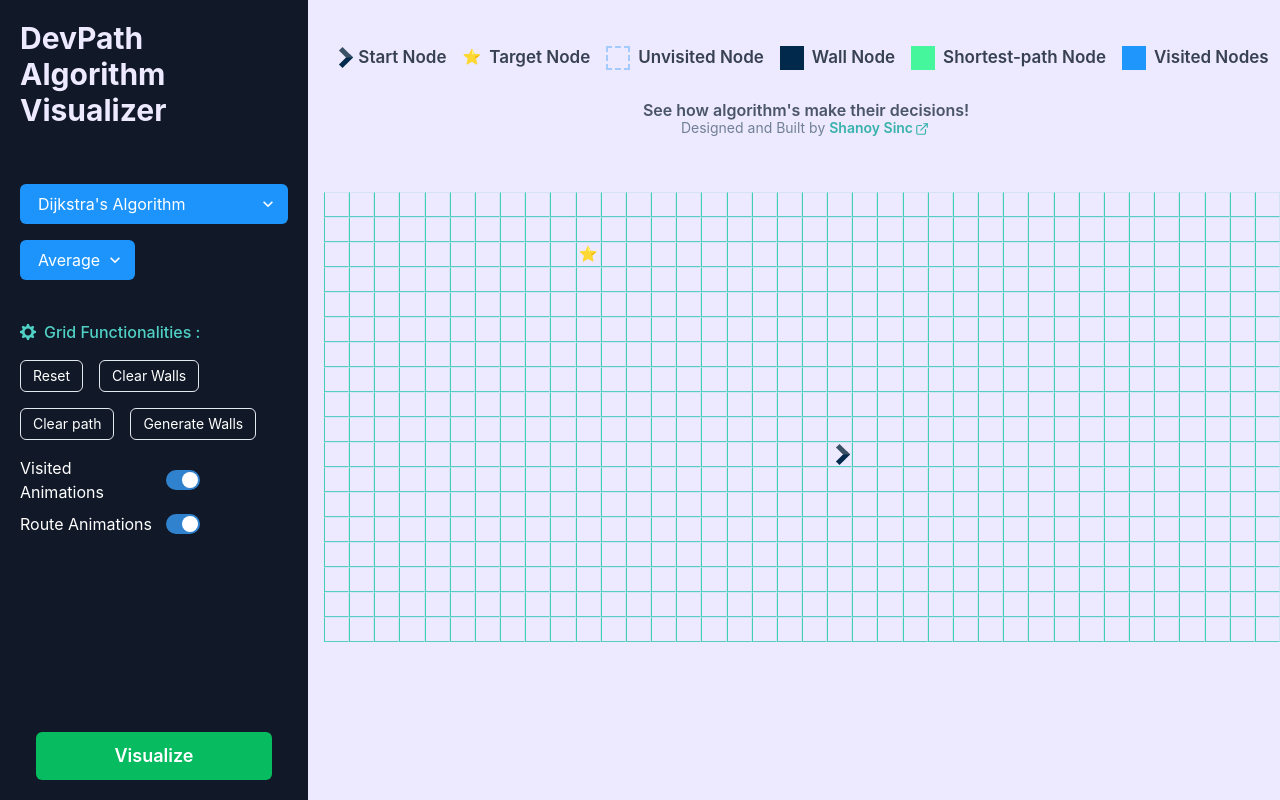
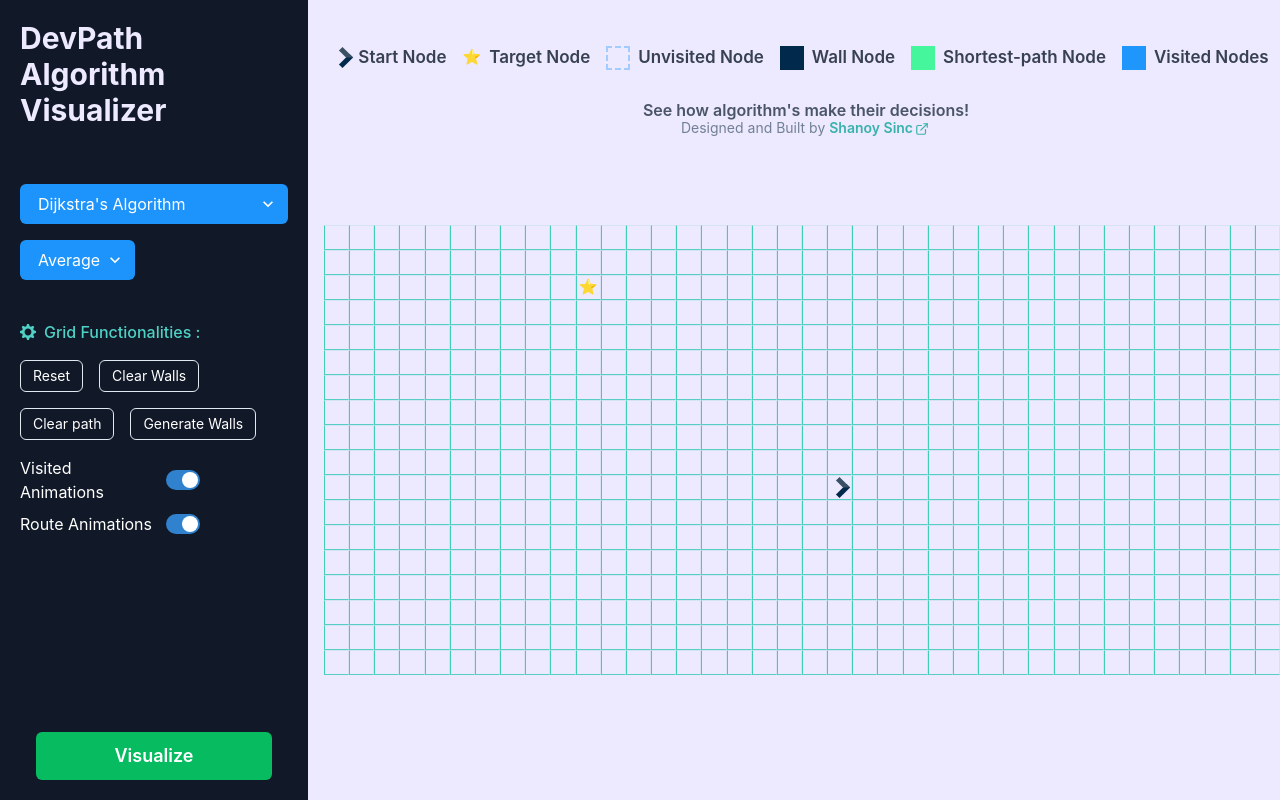
Before and after one commit to shanoysinc/Path-Visualizer, a React (Vite) app: page / in a window 1280 px wide. Built offline with nearby package versions, Linux system fonts and the light colour scheme.

Commit message:
change drawer pos

```diff
--- a/src/App.css
+++ b/src/App.css
@@ -63,8 +63,8 @@
   border-top: 1px solid hsla(0, 0%, 84%, 0.1);
   border-bottom: 1px solid hsla(0, 0%, 84%, 0.544);
   border-right: 1px solid hsla(0, 0%, 84%, 0.1);
-  animation: circle-to-square 1.5s linear both;
-  will-change: transform;
+  animation: circle-to-square 1.5s both;
+  animation-timing-function: ease-in;
 }
 
 .arrow-right {
@@ -144,6 +144,7 @@ select option {
   0% {
     transform: scale(0.5);
     background-color: rgba(4, 251, 119, 0.509);
+    border-radius: 50%;
     opacity: 1;
   }
 
@@ -153,5 +154,6 @@ select option {
   }
   100% {
     transform: scale(1);
+    border-radius: 0;
   }
 }
--- a/src/App.tsx
+++ b/src/App.tsx
@@ -18,20 +18,21 @@ function App() {
   const { setIsOpen } = useDrawerState(drawerSelector);
 
   return (
-    <div className="App">
+    <>
       <Button
         bg="hsl(208, 97%, 55%)"
         onClick={() => setIsOpen(true)}
         size="sm"
         display={["block", "block", "block", "block", "none"]}
         pos="fixed"
-        left="5"
+        right="5"
         top="2"
         _hover={{}}
       >
         <HamburgerIcon w={5} h={5} color="white" />
       </Button>
       <Drawer />
+      <div className="App">
         <Grid
           h="100vh"
           templateRows="repeat(5, 1fr)"
@@ -60,12 +61,13 @@ function App() {
             <GridKeys />
           </GridItem>
 
-        <GridItem rowSpan={[5, 5]} colSpan={[2, 2, 2, 3, 3]} mt="8">
+          <GridItem rowSpan={[5, 5]} colSpan={[2, 2, 2, 3, 3]} mt="65">
             <VisualizerGrid />
           </GridItem>
         </Grid>
       </div>
+    </>
   );
 }
 
-export default App;
+export default React.memo(App);
--- a/src/components/drawer/Drawer.tsx
+++ b/src/components/drawer/Drawer.tsx
@@ -24,10 +24,11 @@ export const Drawer = () => {
         isOpen={isOpen}
         placement="left"
         onClose={() => setIsOpen(false)}
-        size="sm"
+        size="xs"
       >
         <DrawerContent bg="#111827">
           <DrawerCloseButton color="white" />
+
           <SidebarContent />
         </DrawerContent>
       </LeftSideDrawer>
```
Lines whose indentation alone changed are shown as unchanged.
